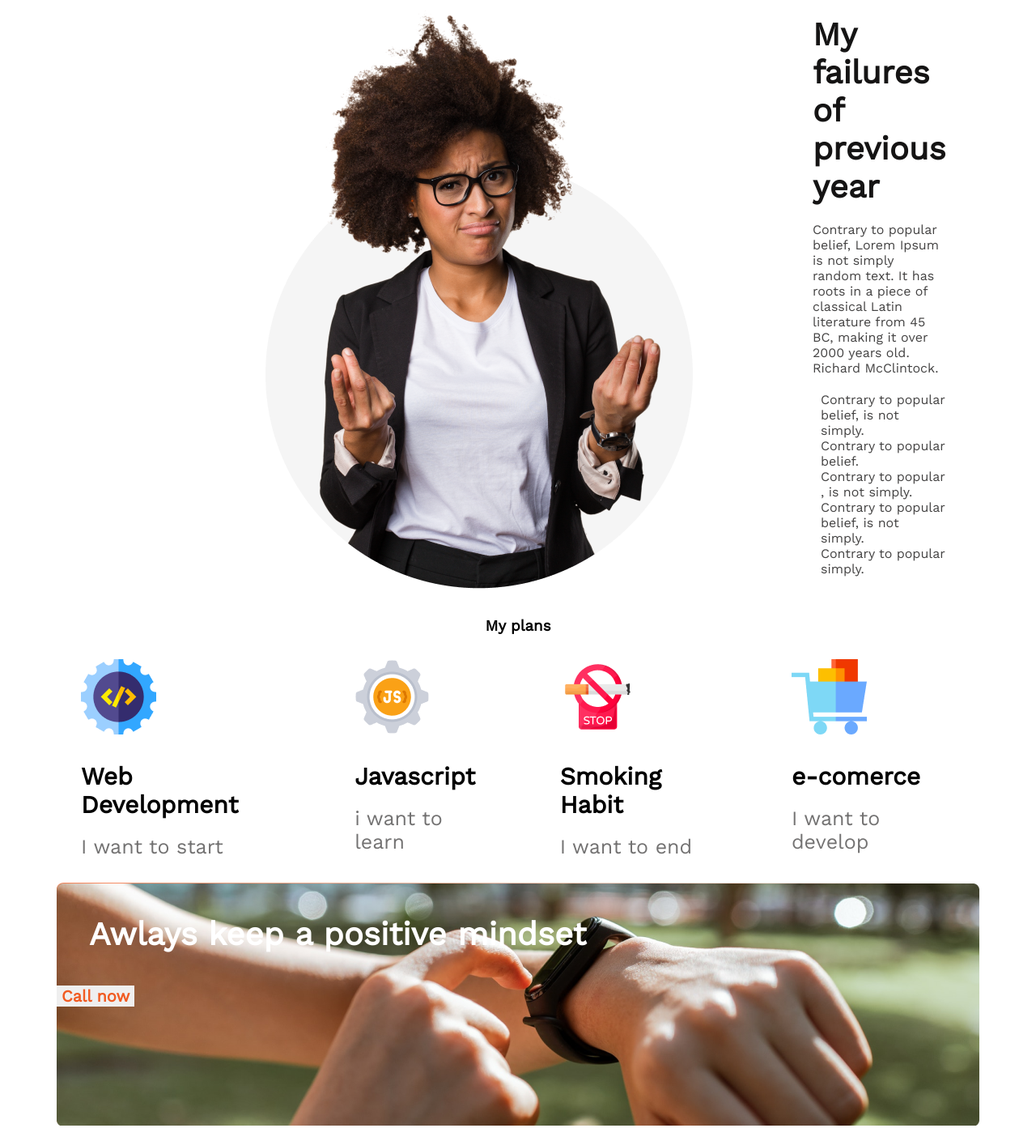
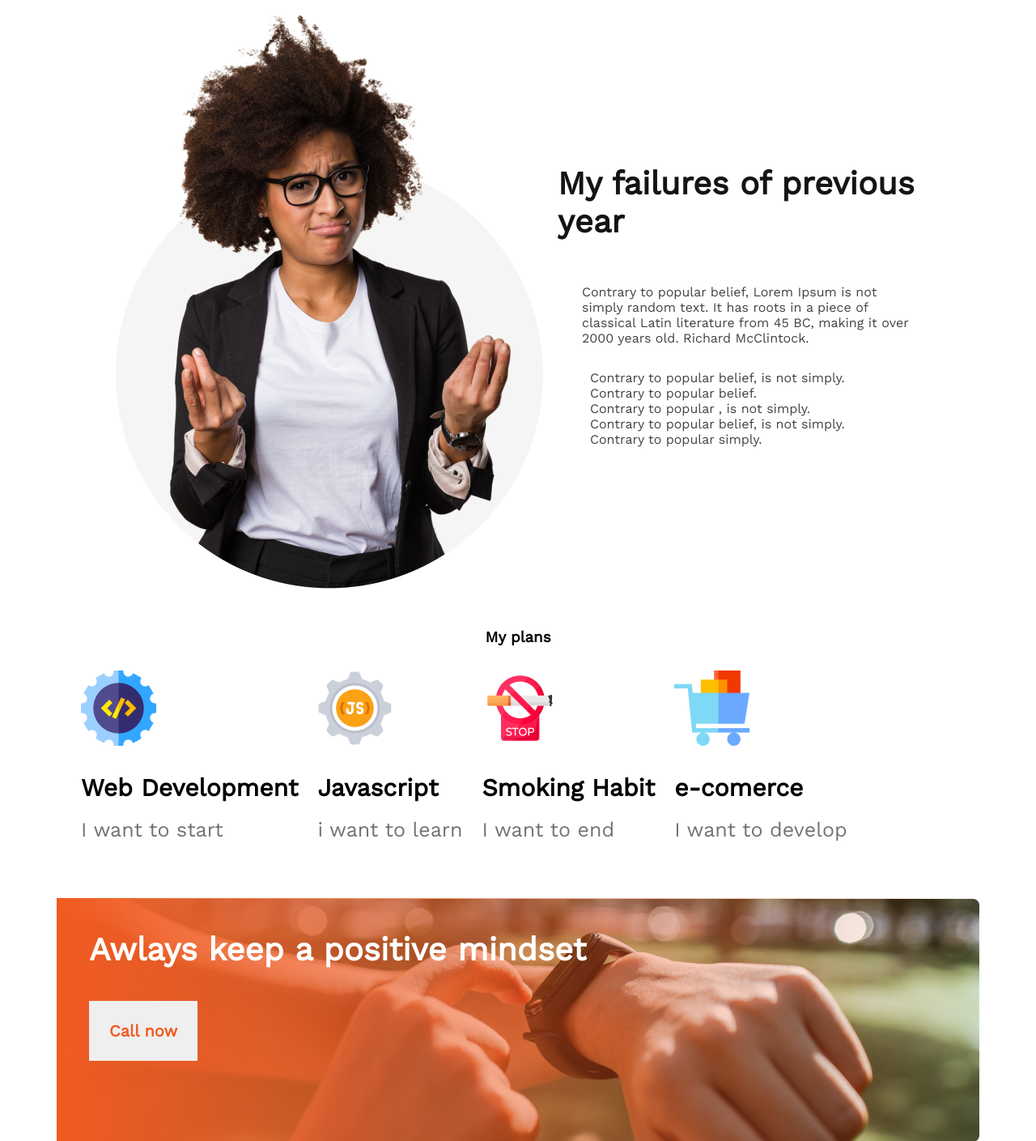
Before and after one commit to jakyaafrinbristi/first-assignment, a plain HTML site: page index.html in a window 1280 px wide. Shown: the part 841-2250 px from the top of the page at 81% size. Drawn offline with nearby package versions, Linux system fonts and the light colour scheme.

Commit message:
third section added

```diff
--- a/index.html
+++ b/index.html
@@ -30,18 +30,22 @@
     <main>
         <!-- previous section -->
         <section class="previous">
-            <img src="images/person.png" alt="">
-
+            <div class="img">
+                <img src="images/person.png" alt="">
+            </div>
 
             <div>
             <h3 class="previous-title">My failures of previous year</h3>
+
             <p class="previous-description">Contrary to popular belief, Lorem Ipsum is not simply random text. It has roots in a piece of classical Latin literature from 45 BC, making it over 2000 years old. Richard McClintock.</p>
+
             <ul class="list">
-                <li>Contrary to popular belief, is not simply.</li>
+               <li>Contrary to popular belief, is not simply.</li>
                 <li>Contrary to popular belief.</li>
                 <li>Contrary to popular , is not simply.</li>
                 <li>Contrary to popular belief, is not simply.</li>
                 <li>Contrary to popular simply.</li>
+
 
             </ul>
             </div>
@@ -99,6 +103,15 @@
 
     </main>
     <footer>
+        <section class="footer">
+             <div>
+                <h3></h3>
+
+             </div>
+             <div>
+
+             </div>
+        </section>
 
     </footer>
 
--- a/styles/first.css
+++ b/styles/first.css
@@ -58,20 +58,23 @@ main {
 /* previous section styles */
 
 .previous {
-    margin: 0 200px;
+
     display: flex;
-    align-items: center;
-    padding: 35px;
+    margin:auto;
+    padding: 35px 50px;
 
 }
+
 
 .previous-title {
     font-style: normal;
     font-weight: 700;
     font-size: 40px;
     color: #151414;
-    padding-left: 130px;
-    margin-bottom: 20px;
+    padding-top:200px ;
+    margin-bottom: 24px;
+
+
 
 }
 
@@ -81,8 +84,7 @@ main {
     font-weight: 400;
     font-size: 16px;
     color: #444343;
-    margin-bottom: 20px;
-    padding-left: 130px;
+    padding: 30px;
 
 
 }
@@ -94,24 +96,25 @@ main {
     font-size: 16px;
     color: #444343;
     list-style-type: none;
-    padding-left: 140px;
+
 }
 
 /* my plan styles */
 
 .plan-subtitle {
     text-align: center;
+    padding-top: 10px;
 }
 
-.plan {
-    padding: 30px;
-}
+
 
 .plans-container {
     display: flex;
     gap: 24px;
+    padding: 30px;
+}
 
-}
+
 
 .plan-title {
     font-weight: 700;
@@ -129,10 +132,20 @@ main {
 
 /* third section styles */
 .third {
-    background-image: url('../images/watch.png'), url(../images/gradient2.png);
+    background-image: url('../images/watch.png');
     width: 1140px;
     height: 300px;
+
+
+}
+.positive{
+    background-image: url('../images/gradient2.png');
     text-align: left;
+    margin-top: 40px;
+    width: 1140px;
+    height: 300px;
+    background: linear-gradient(90deg, #F15B22 0%, rgba(241, 91, 34, 0) 100%);
+
 }
 
 
@@ -150,7 +163,8 @@ main {
     font-weight: 600;
     font-size: 20px;
     color: #F15B22;
-
+    padding: 25px;
+    margin-left: 40px;
     border: 0 solid;
 
 
```
